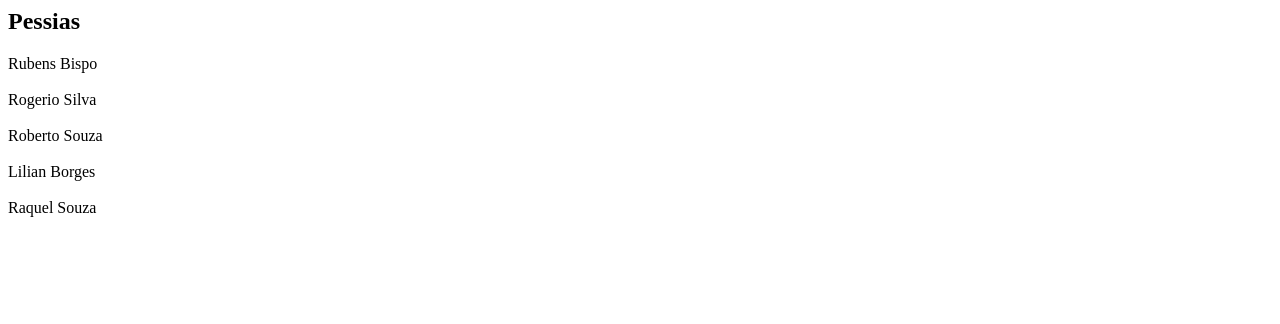
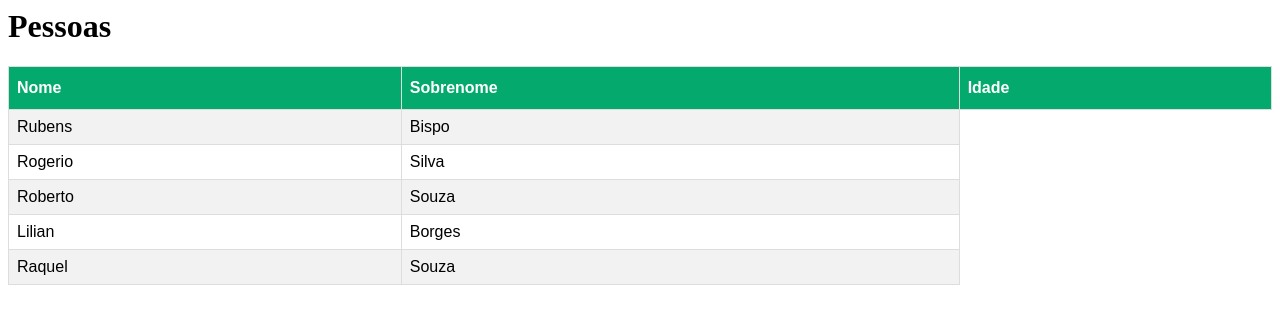
Before and after one commit to RubensBispo/Projeto2HPHP-2023, a PHP site: page /dados_armazenados.php in a window 1280 px wide. Shown: the top 324 px of the page. Run offline with PHP 8.4, Linux system fonts and the light colour scheme; data comes from the database, SQL or seed files in the repository.

Commit message:
Add files via upload

```diff
--- a/InserindoDados.php
+++ b/InserindoDados.php
@@ -35,13 +35,17 @@
   background-color: #f2f2f2;
   padding: 20px;
 }
+
+
+
+
 </style>
 
 </head>
 
 <body>
 
-<h3>Using CSS to style an HTML Form</h3>
+<h1>Cadastrar Pessoas</h1>
 
 <div>
   <form action="/InserindoDados.php">
--- a/dados_armazenados.php
+++ b/dados_armazenados.php
@@ -2,8 +2,7 @@
 $localhost = 'localhost';
 $user_name = 'root';
 $senha = "";
-	$db = "db_pessoa";
-
+$db = "pessoa";
 
 $con = mysqli_connect($localhost,$user_name,$senha,$db);
 if (mysqli_connect_errno()){
@@ -11,10 +10,66 @@
 }else{
 	$sql = "select nome,sobrenome from pessoa";
 	$resultado = mysqli_query($con,$sql);
-			echo "<h2>Pessias</h2>";
+	/*
+	echo "<h2>Pessoas</h2>";
 	while ($pessoa=mysqli_fetch_array($resultado))
 	{
-				echo $pessoa['nome'] . " " .$pessoa['sobrenome']. "<br><br/>" ;
+		echo $pessoa['nome'] . "  ".$pessoa['sobrenome']. "<br><br/>" ;
+	}
+	mysqli_close($con);
+	*/
+}
+
+?>
+<html>
+<head>
+	<style>
+		#customers {
+			font-family: Arial, Helvetica, sans-serif;
+			border-collapse: collapse;
+			width: 100%;
+		}
+
+		#customers td, #customers th {
+			border: 1px solid #ddd;
+			padding: 8px;
+		}
+
+		#customers tr:nth-child(even){background-color: #f2f2f2;}
+
+		#customers tr:hover {background-color: #ddd;}
+
+		#customers th {
+			padding-top: 12px;
+			padding-bottom: 12px;
+			text-align: left;
+			background-color: #04AA6D;
+			color: white;
+		}
+	</style>
+</head>
+<body>
+
+	<h1>Pessoas</h1>
+
+	<table id="customers">
+		<tr>
+			<th>Nome</th>
+			<th>Sobrenome</th>
+			<th>Idade</th>
+		</tr>
+		<?php
+		if (!empty($resultado))
+		{
+			while ($pessoa=mysqli_fetch_array($resultado))
+			{
+				echo "<tr><td>".$pessoa['nome'] . "</td><td>".$pessoa['sobrenome']. "</td></tr>" ;
 			}
 			mysqli_close($con);
 		}
+
+		?>
+	</table>
+
+</body>
+</html>
```
Also changed, not shown: style.css (added). Lines whose indentation alone changed are shown as unchanged.
